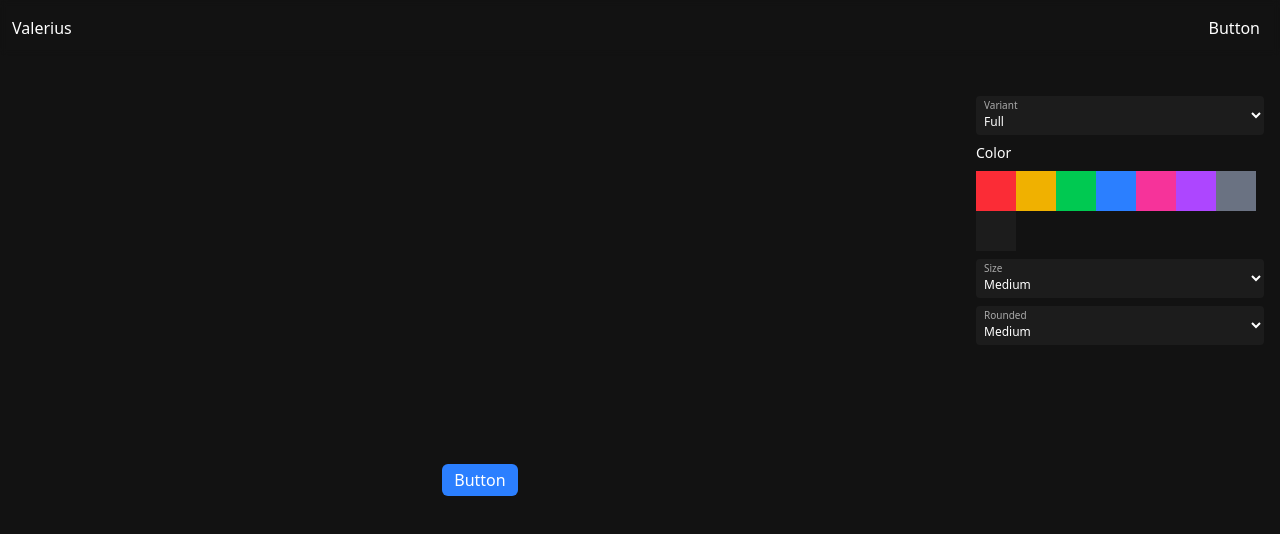
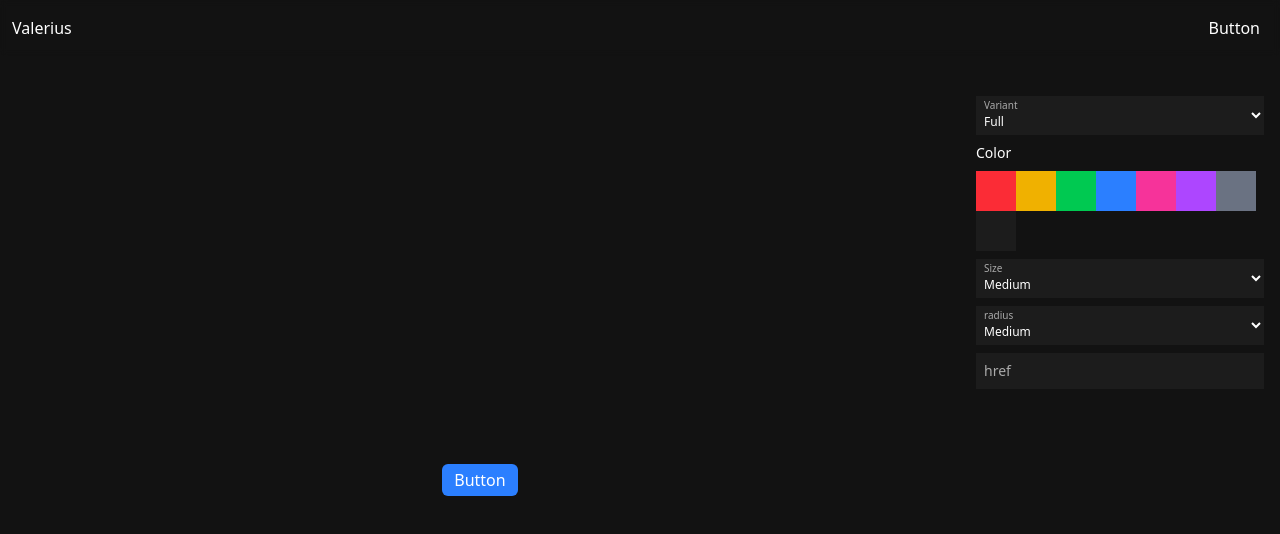
Before and after one commit to Villy-P/corekit-ui, a SvelteKit app: page /button in a window 1280 px wide. Shown: the top 534 px of the page. Built offline with nearby package versions, Linux system fonts and the light colour scheme.

Commit message:
feat: rename 'rounded' to 'radius' in Button component and update related styles; adjust usage in other components

```diff
--- a/src/lib/components/Button.svelte
+++ b/src/lib/components/Button.svelte
@@ -15,7 +15,7 @@
         disabled = false,
         external = false,
         size = "md",
-        rounded = "md",
+        radius = "md",
         ...restProps
     }: ButtonProps = $props();
 
@@ -34,13 +34,13 @@
     );
 
     const defaultClass = "inline-flex items-center justify-center gap-2 transition-colors duration-300 text-white whitespace-nowrap";
-    const roundedClass = $derived(pill || icon ? "rounded-full" : sizeStyleParts[rounded as SizeStyle].rounded);
+    const radiusClass = $derived(pill || icon ? "radius-full" : sizeStyleParts[radius as SizeStyle].radius);
     const disabledClass = $derived(disabled ? "opacity-50 pointer-events-none" : "cursor-pointer");
 
     const mergedClass = $derived(twMerge(
         defaultClass,
         generateColorStyle(color, variant),
-        roundedClass,
+        radiusClass,
         disabledClass,
         sizeClasses,
         className
--- a/src/lib/components/Card.svelte
+++ b/src/lib/components/Card.svelte
@@ -10,7 +10,7 @@
         ...restProps
     }: CardProps = $props();
 
-    let defaultClass = "text-main-text shadow-xl rounded-lg transition-colors bg-sub-background hover:bg-sub-background-hover p-4";
+    let defaultClass = "text-main-text shadow-xl radius-lg transition-colors bg-sub-background hover:bg-sub-background-hover p-4";
     let combinedClass = $derived(twMerge(defaultClass, className));
 </script>
 
--- a/src/lib/components/FloatingInput.svelte
+++ b/src/lib/components/FloatingInput.svelte
@@ -23,8 +23,8 @@
     let hasContent = $derived(value !== undefined && value !== null && value.toString().length > 0);
     let isValid = $derived(!touched || !validInputRegex || validInputRegex.test(value || ""));
 
-    let defaultClass = "z-20 bg-form-input-background text-main-text w-full rounded px-2 pt-4 pb-1 text-xs outline-none focus:ring-2 focus:ring-blue-500 transition-all";
-    let defaultLabelClass = "block text-sub-text rounded-md text-sm font-medium mb-1 absolute transition-all duration-100 pointer-events-none";
+    let defaultClass = "z-20 bg-form-input-background text-main-text w-full radius px-2 pt-4 pb-1 text-xs outline-none focus:ring-2 focus:ring-blue-500 transition-all";
+    let defaultLabelClass = "block text-sub-text radius-md text-sm font-medium mb-1 absolute transition-all duration-100 pointer-events-none";
     let defaultDivClass = "relative";
 
     let originalLabelClass = "left-2 z-0";
--- a/src/lib/components/FloatingSelect.svelte
+++ b/src/lib/components/FloatingSelect.svelte
@@ -14,8 +14,8 @@
         ...restProps
     }: FloatingSelectProps = $props();
 
-    let defaultSelectClass = "cursor-pointer bg-form-input-background text-main-text z-20 w-full rounded px-1 pt-4 pb-1 text-xs outline-none focus:ring-2 focus:ring-blue-500 transition-all";
-    let defaultLabelClass = "block text-sub-text rounded-md text-sm font-medium mb-1 absolute transition-all duration-100 pointer-events-none";
+    let defaultSelectClass = "cursor-pointer bg-form-input-background text-main-text z-20 w-full radius px-1 pt-4 pb-1 text-xs outline-none focus:ring-2 focus:ring-blue-500 transition-all";
+    let defaultLabelClass = "block text-sub-text radius-md text-sm font-medium mb-1 absolute transition-all duration-100 pointer-events-none";
     let defaultDivClass = "relative w-fit";
 
     let selectedLabelClass = "left-2 z-30 top-0.5 text-[10px]!";
--- a/src/lib/components/NavbarElement.svelte
+++ b/src/lib/components/NavbarElement.svelte
@@ -34,6 +34,6 @@
     });
 </script>
 
-<Button rounded={0} {href} class={combinedClass} {...restProps}>
+<Button radius={0} {href} class={combinedClass} {...restProps}>
     {@render children?.()}
 </Button>
--- a/src/lib/components/Text.svelte
+++ b/src/lib/components/Text.svelte
@@ -18,8 +18,8 @@
         "em": "text-base italic",
         "small": "text-sm",
         "blockquote": "border-l-4 border-gray-500 pl-2 opacity-70",
-        "pre": "font-mono bg-sub-background px-3 py-2 rounded overflow-x-auto whitespace-pre",
-        "code": "font-mono bg-sub-background px-3 py-2 rounded inline-block",
+        "pre": "font-mono bg-sub-background px-3 py-2 radius overflow-x-auto whitespace-pre",
+        "code": "font-mono bg-sub-background px-3 py-2 radius inline-block",
         "a": "text-blue-400 hover:text-blue-500 hover:underline",
         "li": "text-base list-disc list-inside",
         "h1": "text-6xl font-extrabold",
--- a/src/lib/styles/size.ts
+++ b/src/lib/styles/size.ts
@@ -1,35 +1,35 @@
 export type SizeStyle = "sm" | "md" | "lg" | "full" | "none" | number;
-export type SizeStyleType = "button" | "buttonIcon" | "rounded";
+export type SizeStyleType = "button" | "buttonIcon" | "radius";
 
 export const sizeStyleParts: Record<SizeStyle, Record<SizeStyleType, string>> = {
     sm: {
         button: "text-sm h-6 px-2 py-0.5",
         buttonIcon: "text-sm h-6 w-6 p-0.5",
-        rounded: "rounded-sm"
+        radius: "rounded-sm"
     },
     md: {
         button: "text-base h-8 px-3 py-1",
         buttonIcon: "text-base h-8 w-8 p-1",
-        rounded: "rounded-md"
+        radius: "rounded-md"
     },
     lg: {
         button: "text-lg h-10 px-4 py-2",
         buttonIcon: "text-lg h-10 w-10 p-2",
-        rounded: "rounded-lg"
+        radius: "rounded-lg"
     },
     full: {
         button: "w-full text-base h-8 px-3 py-1",
         buttonIcon: "w-full text-base h-8 w-8 p-1",
-        rounded: "rounded-full"
+        radius: "rounded-full"
     },
     none: {
         button: "",
         buttonIcon: "",
-        rounded: "rounded-none"
+        radius: "rounded-none"
     },
     0: {
         button: "",
         buttonIcon: "",
-        rounded: "rounded-none"
+        radius: "rounded-none"
     }
 }
--- a/src/lib/types/Button.d.ts
+++ b/src/lib/types/Button.d.ts
@@ -12,6 +12,6 @@ export interface ButtonProps {
     disabled?: boolean;
     external?: boolean;
     size?: SizeStyle;
-    rounded?: SizeStyle;
+    radius?: SizeStyle;
     [key: string]: any;
 }
--- a/src/routes/+page.svelte
+++ b/src/routes/+page.svelte
@@ -58,7 +58,7 @@
     <Button color="purple" pill href="https://www.google.com" external>Pill Link</Button>
     <Button color="yellow" icon><img class="w-6 h-6" src="/favicon.svg" alt="Favicon"/></Button>
     <Button color="pink" icon href="https://www.google.com" external><img class="w-6 h-6" src="/favicon.svg" alt="Favicon"/></Button>
-    <Button rounded="lg" color="gray" onclick={() => alert('Button clicked!')}>Onclick event</Button>
+    <Button radius="lg" color="gray" onclick={() => alert('Button clicked!')}>Onclick event</Button>
     <Button variant="ghost" color="sub">Sub</Button>
     <Card class="w-16 h-16 flex-center">
        <img class="w-10 h-10" src="/favicon.svg" alt="Favicon"/>
--- a/src/routes/button/+page.svelte
+++ b/src/routes/button/+page.svelte
@@ -1,5 +1,6 @@
 <script lang="ts">
     import Button from "$lib/components/Button.svelte";
+    import FloatingInput from "$lib/components/FloatingInput.svelte";
     import FloatingSelect from "$lib/components/FloatingSelect.svelte";
     import Text from "$lib/components/Text.svelte";
     import { colorStyleParts, type ColorStyle, type ColorStyleType } from "$lib/styles/color.js";
@@ -22,12 +23,13 @@
     let variant: ColorStyleType = $state("full");
     let color: ColorStyle = $state("blue");
     let size: SizeStyle = $state("md");
-    let rounded: SizeStyle = $state("md");
+    let radius: SizeStyle = $state("md");
+    let href: string = $state("");
 </script>
 
 <div class="w-full h-screen flex mt-20">
     <div class="w-3/4 flex-center">
-        <Button color={color} {variant} {size} {rounded}>Button</Button>
+        <Button color={color} {variant} {size} {radius} {href}>Button</Button>
     </div>
 
     <div class="w-1/4 p-4 flex flex-col gap-2">
@@ -35,10 +37,11 @@
         <Text tag="label">Color</Text>
         <div class="w-full flex flex-wrap">
             {#each Object.keys(colorStyleParts) as colorKey}
-                <Button size={40} rounded="none" color={colorKey as ColorStyle} onclick={() => color = colorKey as ColorStyle}></Button>
+                <Button size={40} radius="none" color={colorKey as ColorStyle} onclick={() => color = colorKey as ColorStyle}></Button>
             {/each}
         </div>
         <FloatingSelect divClass="w-full" options={sizeOptions} bind:value={size}>Size</FloatingSelect>
-        <FloatingSelect divClass="w-full" options={sizeOptions} bind:value={rounded}>Rounded</FloatingSelect>
+        <FloatingSelect divClass="w-full" options={sizeOptions} bind:value={radius}>radius</FloatingSelect>
+        <FloatingInput divClass="w-full" bind:value={href}>href</FloatingInput>
     </div>
 </div>
```
